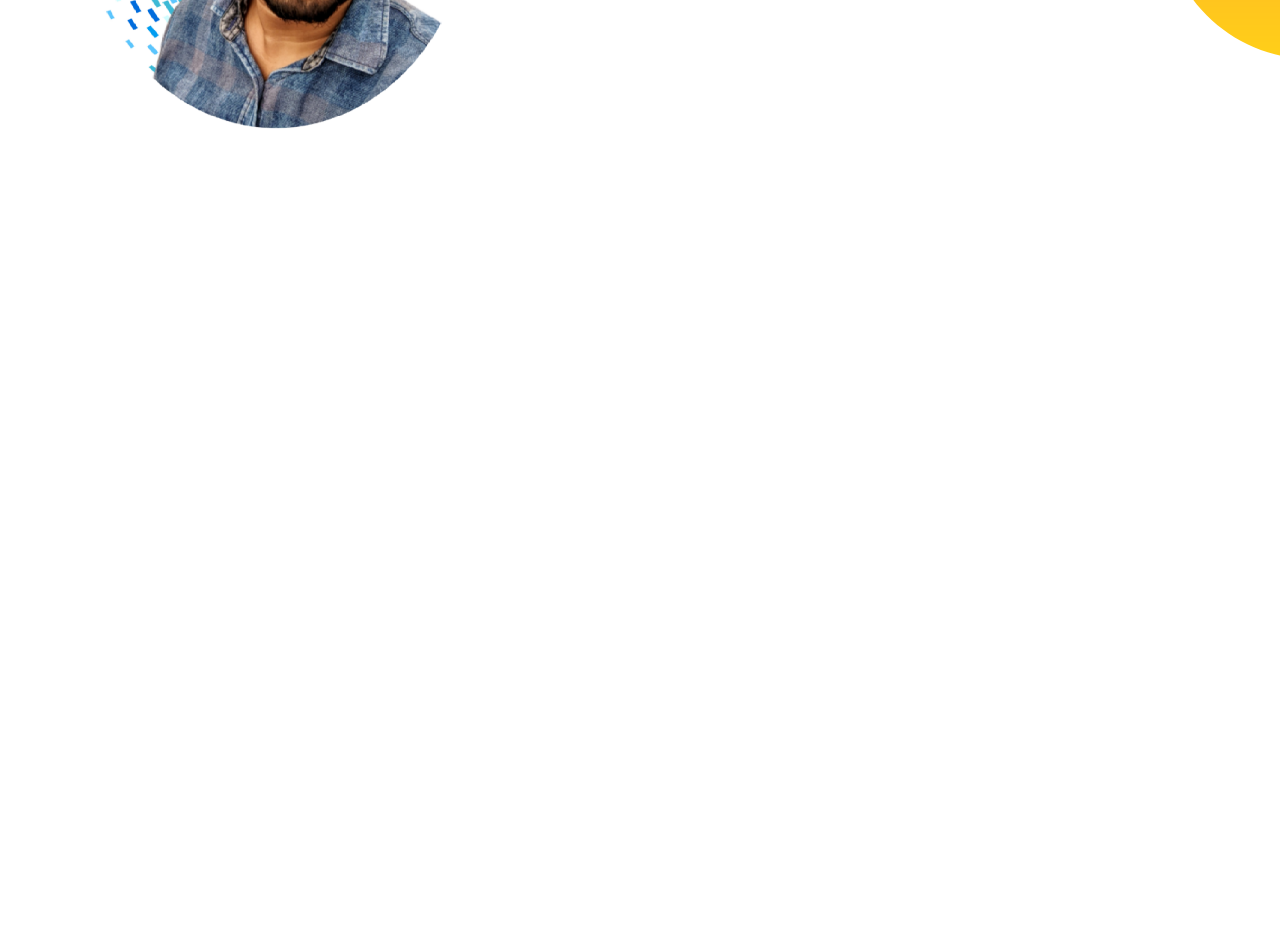
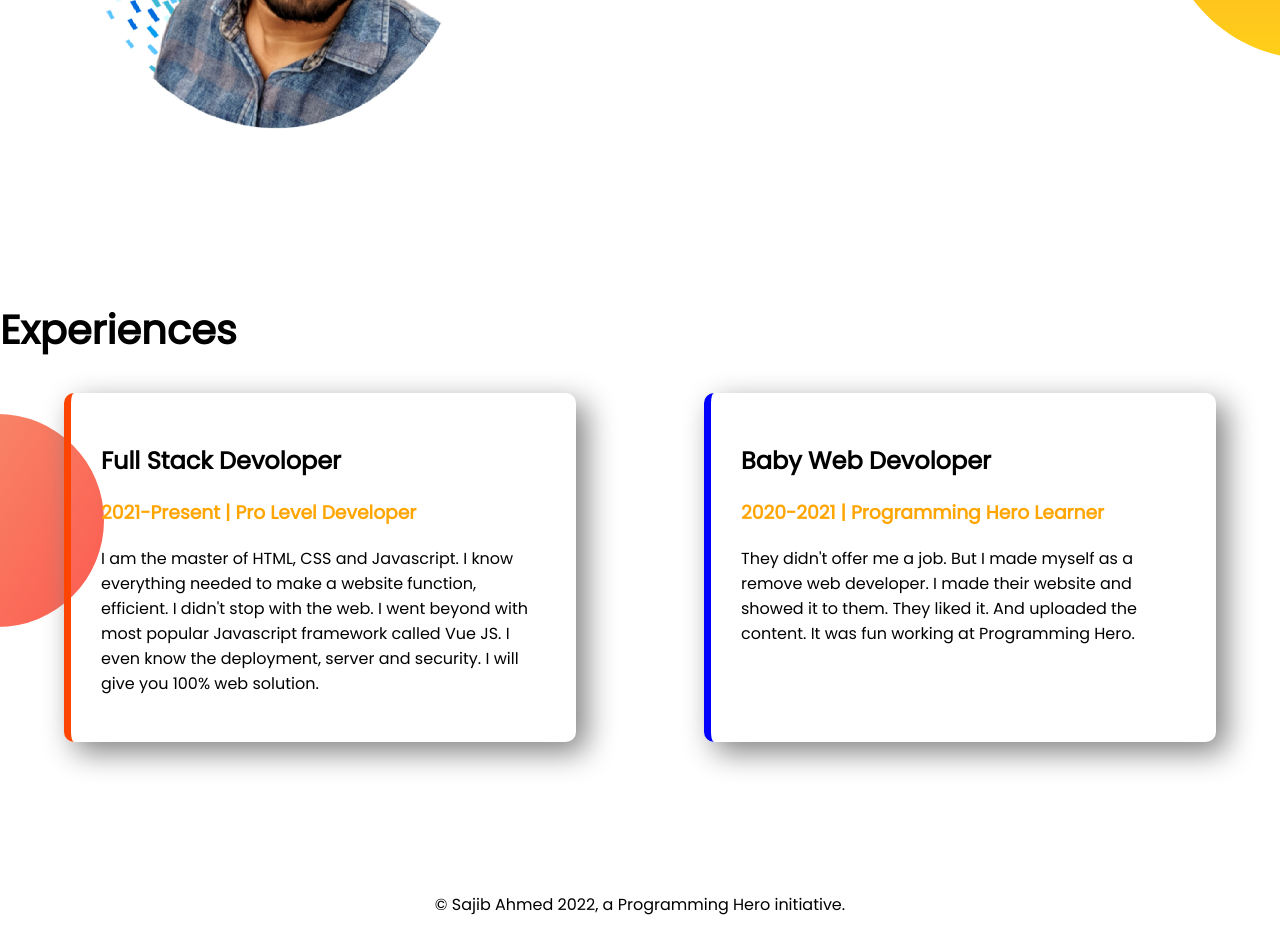
Before and after one commit to sherlocksajib/portfolio, a plain HTML site: page index.html in a window 1280 px wide. Shown: the part 889-1822 px from the top of the page. Before the commit the page ends 1189 px from the top, so only its background shows below. Drawn offline with Linux system fonts and the light colour scheme.

Commit message:
add footer and style

```diff
--- a/index.html
+++ b/index.html
@@ -13,7 +13,7 @@
 </head>
 
 <body>
-    <section class="top-banner">
+    <section class="top-banner flex-contain">
         <div class="half-width">
             <h1>Welcome To</h1>
             <h1><span class="headorg">Sajib Ahmed</span> World</h1>
@@ -29,7 +29,7 @@
             <img src="image/me with bg.png" alt="mybg">
         </div>
     </section>
-    <section class="bottom-banner">
+    <section class="bottom-banner flex-contain">
         <div class="half-width">
             <img src="image/me_bg.png" alt="my pic">
         </div>
@@ -42,6 +42,29 @@
         </div>
 
     </section>
+    <section class="lower-banner">
+        <h1>Experiences</h1>
+        <div class="flex-contain">
+            <div id="full" class="exp">
+                <h2>Full Stack Devoloper</h2>
+                <h3 class="headorg">2021-Present | Pro Level Developer</h3>
+                <p>I am the master of HTML, CSS and Javascript. I know everything needed to make a website function,
+                    efficient. I didn't stop with the web. I went beyond with most popular Javascript framework called
+                    Vue
+                    JS. I even know the deployment, server and security. I will give you 100% web solution.</p>
+            </div>
+            <div id="baby" class="exp">
+                <h2>Baby Web Devoloper</h2>
+                <h3 class="headorg">2020-2021 | Programming Hero Learner</h3>
+                <p>They didn't offer me a job. But I made myself as a remove web developer. I made their website and
+                    showed
+                    it to them. They liked it. And uploaded the content. It was fun working at Programming Hero.</p>
+            </div>
+        </div>
+    </section>
 </body>
+<footer>
+    <p>© Sajib Ahmed 2022, a Programming Hero initiative.</p>
+</footer>
 
 </html>
--- a/style.css
+++ b/style.css
@@ -11,7 +11,7 @@ h1 {
     color: orange;
 }
 
-section {
+.flex-contain {
     display: flex;
     margin-bottom: 150px;
 }
@@ -44,3 +44,30 @@ section {
     background-repeat: no-repeat;
     background-position: right;
 }
+
+.exp {
+    width: 40%;
+    margin-left: 5%;
+    margin-right: 5%;
+    padding: 30px;
+    border-radius: 10px;
+    box-shadow: 10px 10px 30px gray;
+}
+
+.lower-banner {
+    background-image: url(image/exp-bg.png);
+    background-repeat: no-repeat;
+    background-position: left;
+}
+
+#full {
+    border-left: 7px solid orangered;
+}
+
+#baby {
+    border-left: 7px solid blue;
+}
+
+footer p {
+    text-align: center;
+}
```
